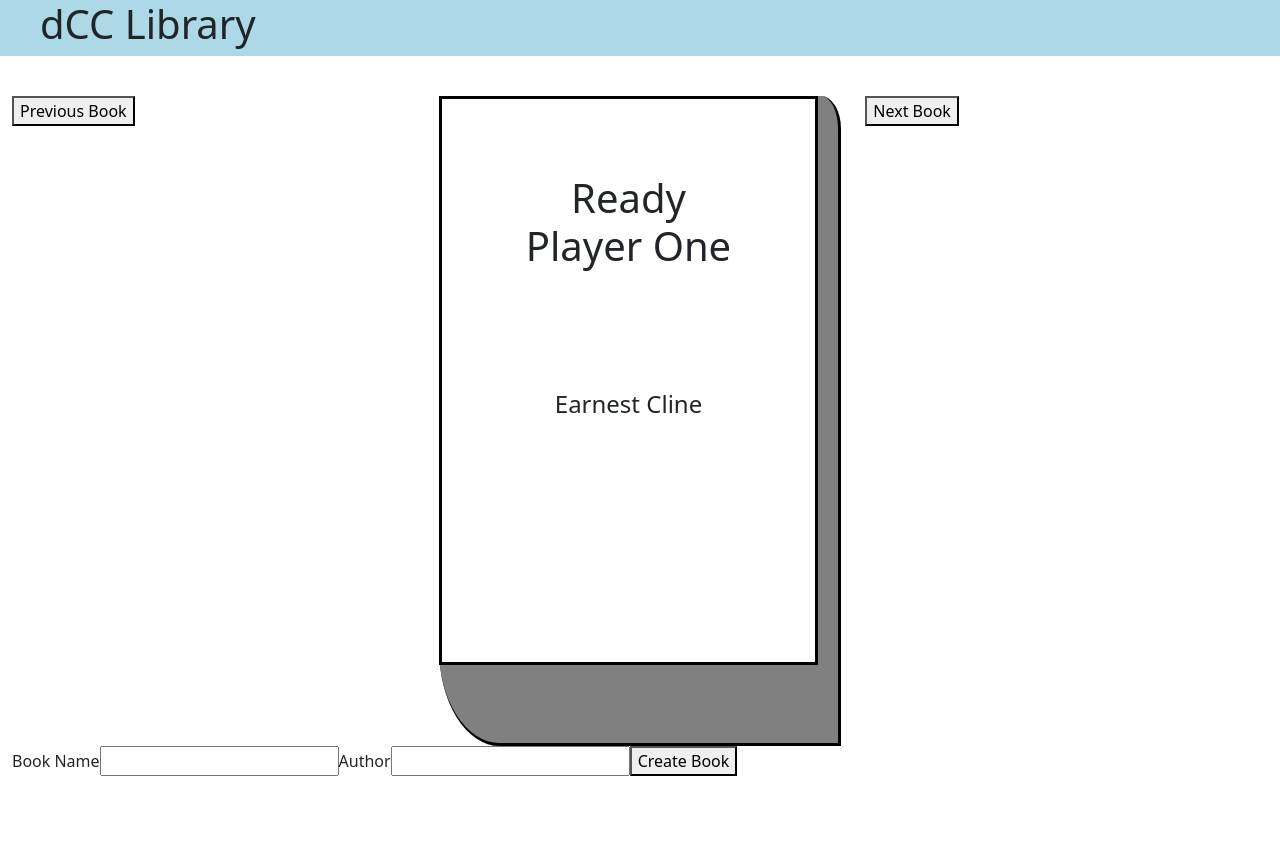
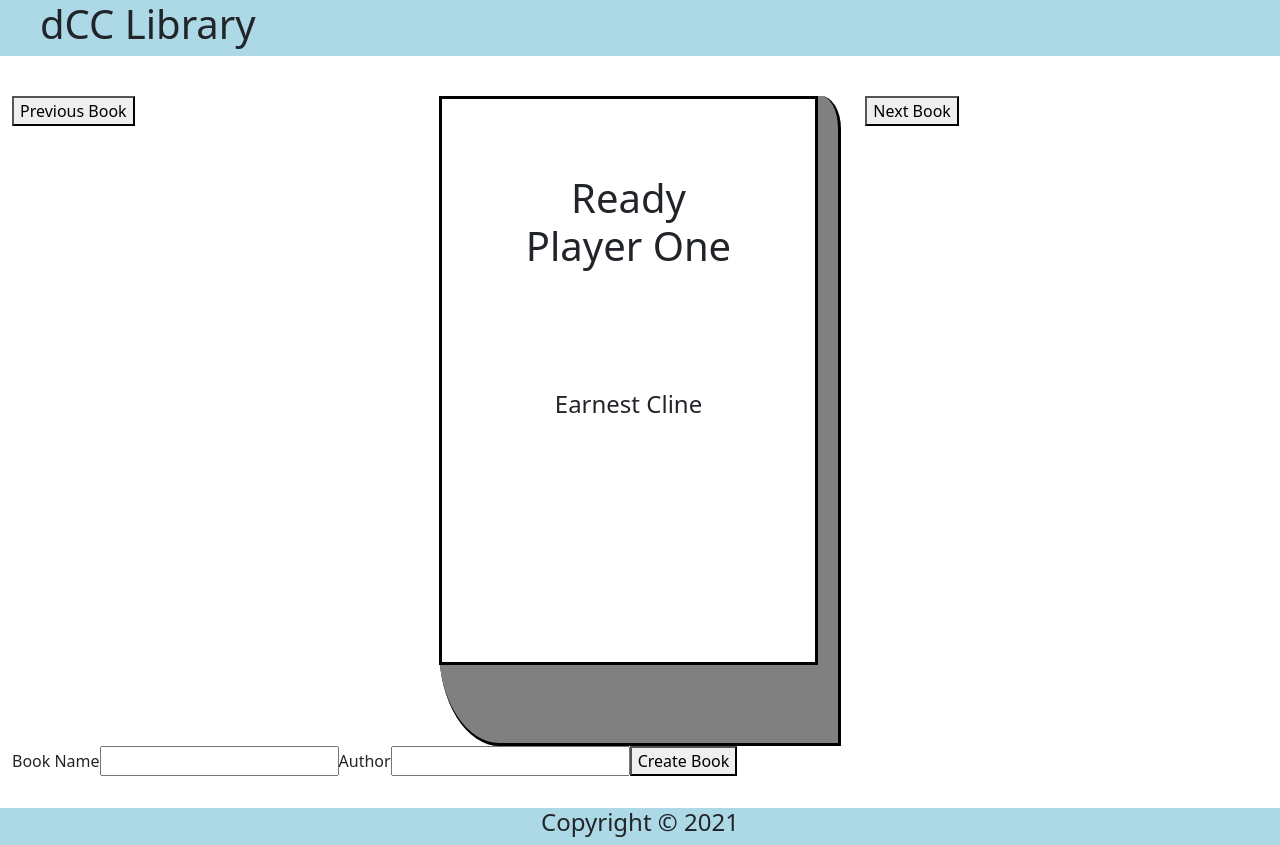
Before and after one commit to JesseArroyo-Romero/DCCLibraryReactTutorial, a React (Create React App) app: page / in a window 1280 px wide. Before the commit the page ends 800 px from the top, so only its background shows below. Built offline with nearby package versions, Linux system fonts and the light colour scheme.

Commit message:
Finished videoseries tutorial

```diff
--- a/src/components/App.jsx
+++ b/src/components/App.jsx
@@ -3,6 +3,7 @@
 import TitleBar from './TitleBar/TitleBar';
 import BookViewer from './BookViewer/BookViewer';
 import BookCreator from './BookCreator/BookCreator'
+import Footer from './Footer/Footer';
 
 class App extends Component {
     constructor(props){
@@ -53,6 +54,7 @@
                 <TitleBar />
                 <BookViewer book={this.books[this.state.bookNumber]} nextBook={this.goToNextBook} previousBook={this.goToPreviousBook}/>
                 <BookCreator createNewBook={this.createBook}/>
+                <Footer />
             </div>
         )
     }
--- /dev/null
+++ b/src/components/Footer/Footer.css
@@ -0,0 +1,7 @@
+.footer {
+    background-color: lightblue;
+    width: 100%;
+    box-shadow: 0 50vh 0 50vh lightblue;
+    text-align: center;
+    margin-top: 2em;
+}
--- /dev/null
+++ b/src/components/Footer/Footer.jsx
@@ -0,0 +1,12 @@
+import React from 'react'
+import './Footer.css'
+
+const Footer = () => {
+    return (
+        <footer className='footer'>
+            <h4>Copyright &copy; 2021</h4>
+        </footer>
+    )
+}
+
+export default Footer
```
